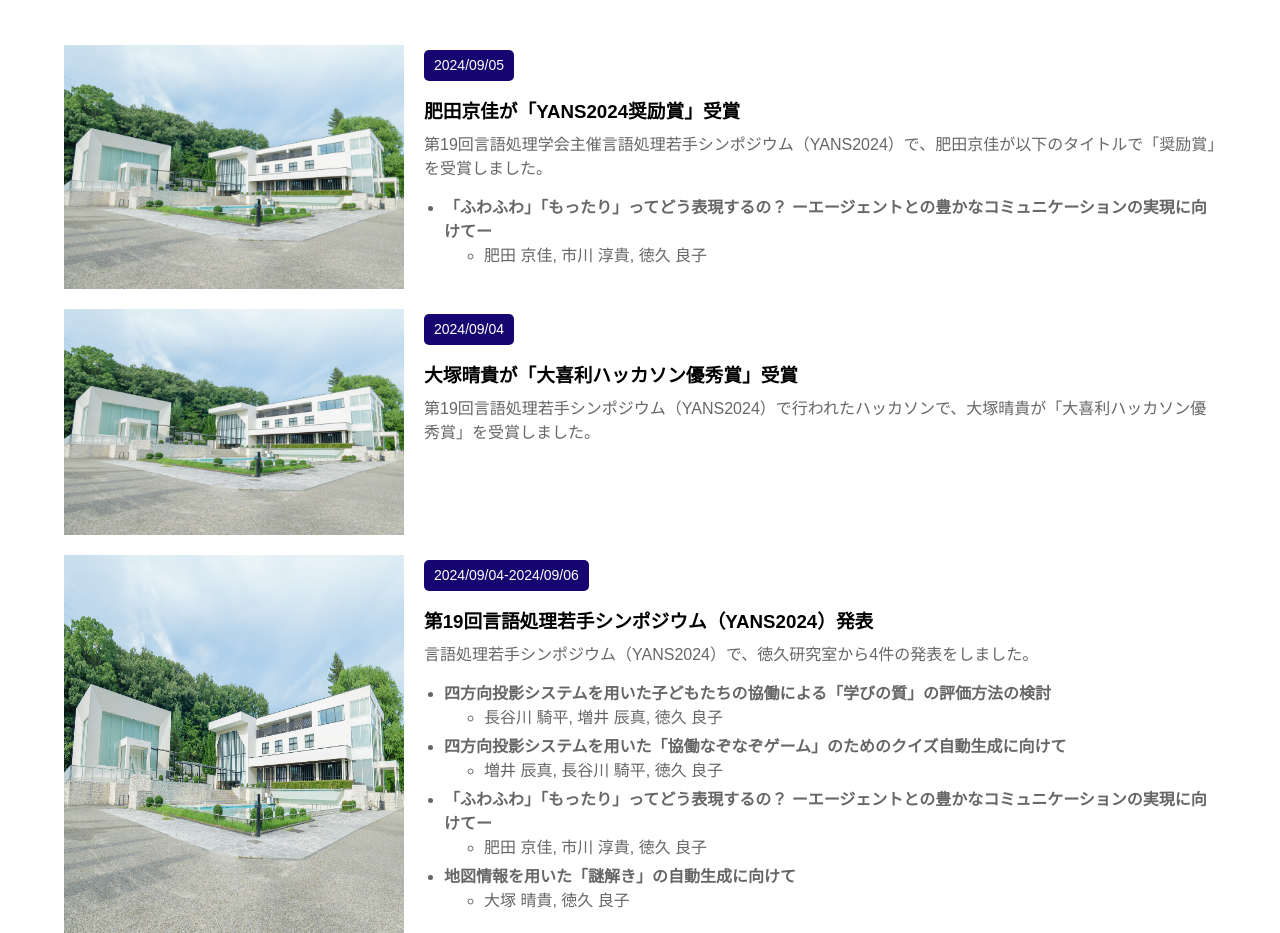
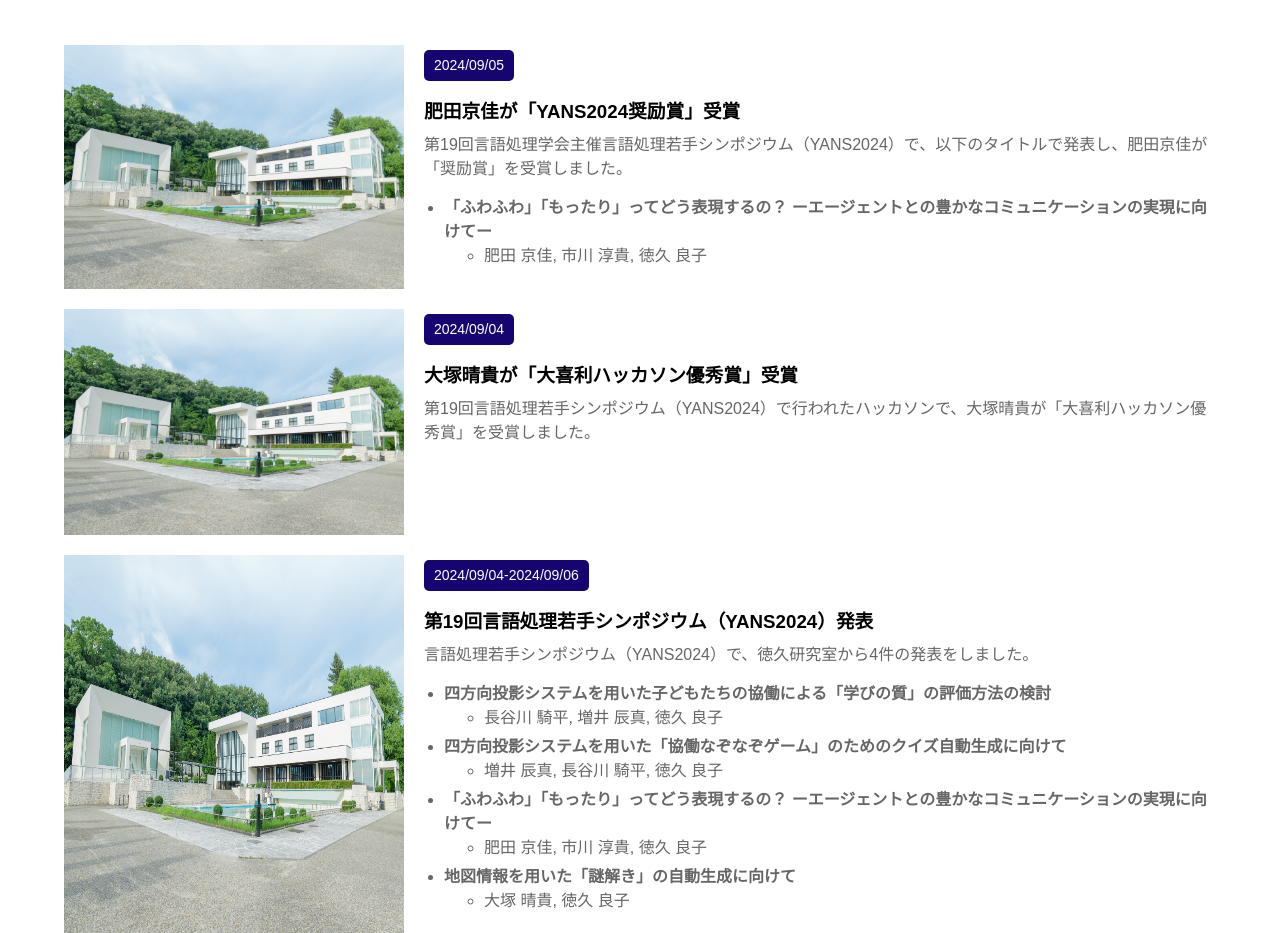
Before and after one commit to Kipeo22/AIT-NLPLab, a Next.js app: page / in a window 1280 px wide. Shown: the part 1100-2033 px from the top of the page. Built offline with nearby package versions, Linux system fonts and the light colour scheme.

Commit message:
Newsの文修正

```diff
--- a/src/component/news/News.jsx
+++ b/src/component/news/News.jsx
@@ -8,7 +8,7 @@ export default function News() {
       image: '/news_img/P1047364.jpg',
       date: '2024/09/05',
       title: '肥田京佳が「YANS2024奨励賞」受賞',
-      description: '第19回言語処理学会主催言語処理若手シンポジウム（YANS2024）で、肥田京佳が以下のタイトルで「奨励賞」を受賞しました。',
+      description: '第19回言語処理学会主催言語処理若手シンポジウム（YANS2024）で、以下のタイトルで発表し、肥田京佳が「奨励賞」を受賞しました。',
       presentations: [
         '「ふわふわ」「もったり」ってどう表現するの？ ーエージェントとの豊かなコミュニケーションの実現に向けてー・・・肥田 京佳, 市川 淳貴, 徳久 良子',
       ]
```
